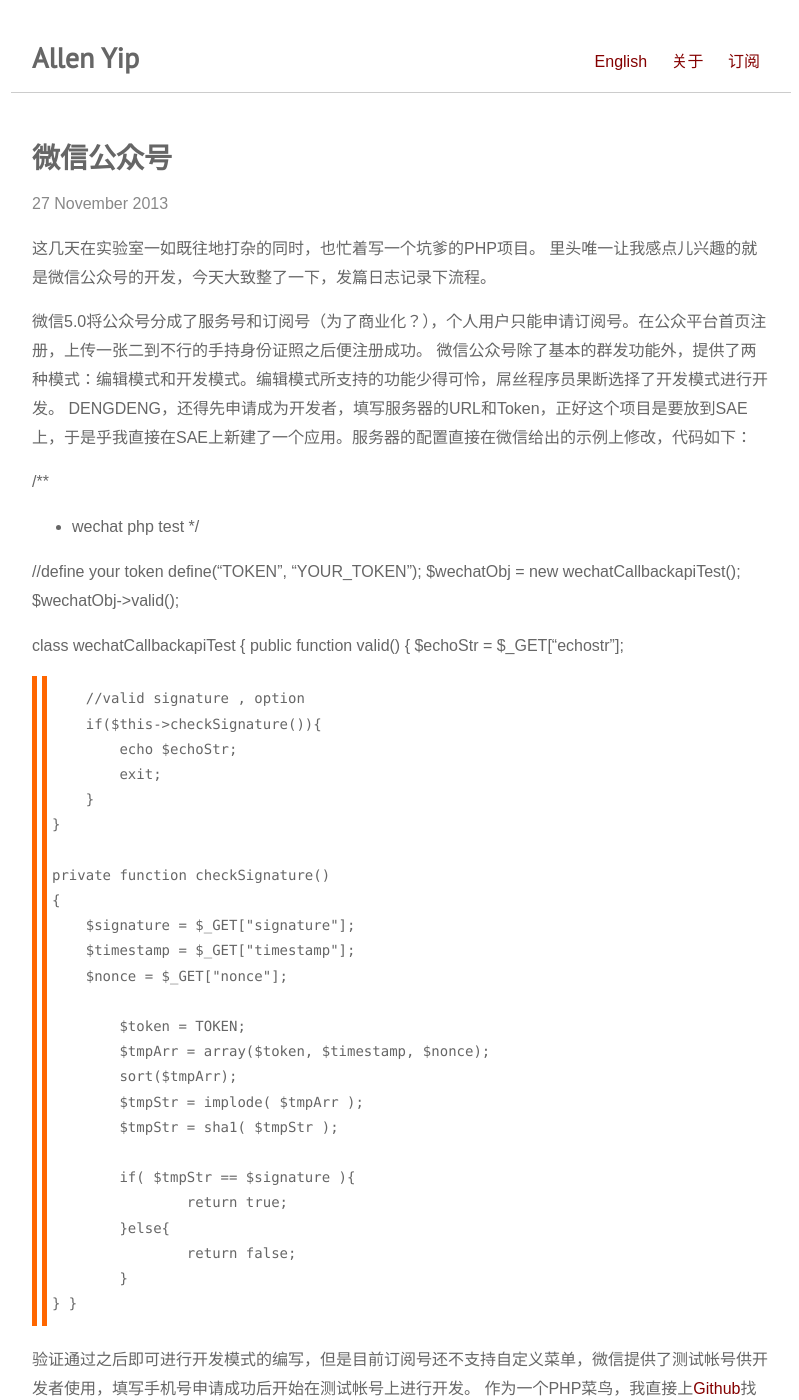
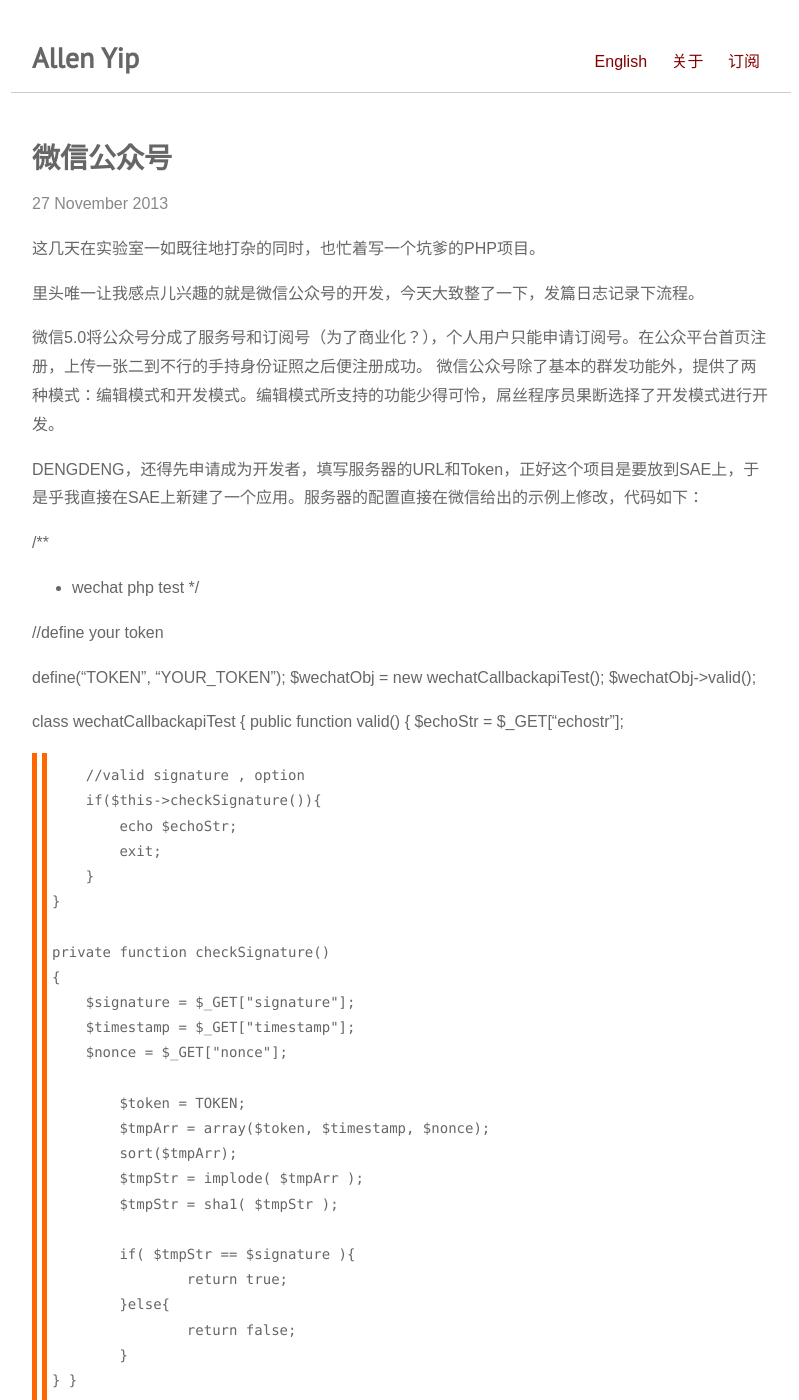
Before and after one commit to allenyip/allenyip.github.com, a Jekyll site: the page built from _posts/2013-11-27-wechat-robot.md, in a window 1280 px wide and 1400 px high. Shown: the whole window, without its empty margins (239-1038 px from the left). Built offline with Jekyll 4.4.1, drawn with Linux system fonts in a browser that asks for light colours; some web fonts are replaced; Markdown is read by kramdown in place of the engine named in the settings; some of the changed text lies outside the part shown.

Commit message:
modify the latest post

```diff
--- a/_posts/2013-11-27-wechat-robot.md
+++ b/_posts/2013-11-27-wechat-robot.md
@@ -6,10 +6,12 @@
 
 ---
 这几天在实验室一如既往地打杂的同时，也忙着写一个坑爹的PHP项目。
+
 里头唯一让我感点儿兴趣的就是微信公众号的开发，今天大致整了一下，发篇日志记录下流程。
 
 微信5.0将公众号分成了服务号和订阅号（为了商业化？），个人用户只能申请订阅号。在公众平台首页注册，上传一张二到不行的手持身份证照之后便注册成功。
 微信公众号除了基本的群发功能外，提供了两种模式：编辑模式和开发模式。编辑模式所支持的功能少得可怜，屌丝程序员果断选择了开发模式进行开发。
+
 DENGDENG，还得先申请成为开发者，填写服务器的URL和Token，正好这个项目是要放到SAE上，于是乎我直接在SAE上新建了一个应用。服务器的配置直接在微信给出的示例上修改，代码如下：
 
 /**
@@ -17,6 +19,7 @@
   */
 
 //define your token
+
 define("TOKEN", "YOUR_TOKEN");
 $wechatObj = new wechatCallbackapiTest();
 $wechatObj->valid();
@@ -55,10 +58,11 @@
 }
 
 验证通过之后即可进行开发模式的编写，但是目前订阅号还不支持自定义菜单，微信提供了测试帐号供开发者使用，填写手机号申请成功后开始在测试帐号上进行开发。
+
 作为一个PHP菜鸟，我直接上[Github](http://github.com/)找了几个Demo放到SAE上。感谢所有开源者，测试结果如下...
 
 ![wechatrobot](https://dl.dropboxusercontent.com/u/36470533/Photos/wechatrobot.jpg)
 
-另外，微信提供的接口毕竟有限，但是以链接的形式在微信中直接打开HTML5网页却是极好的。
-可以说微信开发的门槛较低，但是目前还没有成功的微信杀手级公众号出现。
+另外，微信提供的接口毕竟有限，但是以链接的形式在微信中直接打开HTML5网页却是极好的。可以说微信开发的门槛较低，但是目前还没有看到成功的杀手级公众号出现。
+
 想想江湖上对微信团队的流言蜚语，感慨唏嘘的同时也只能说关我屁事。
```
